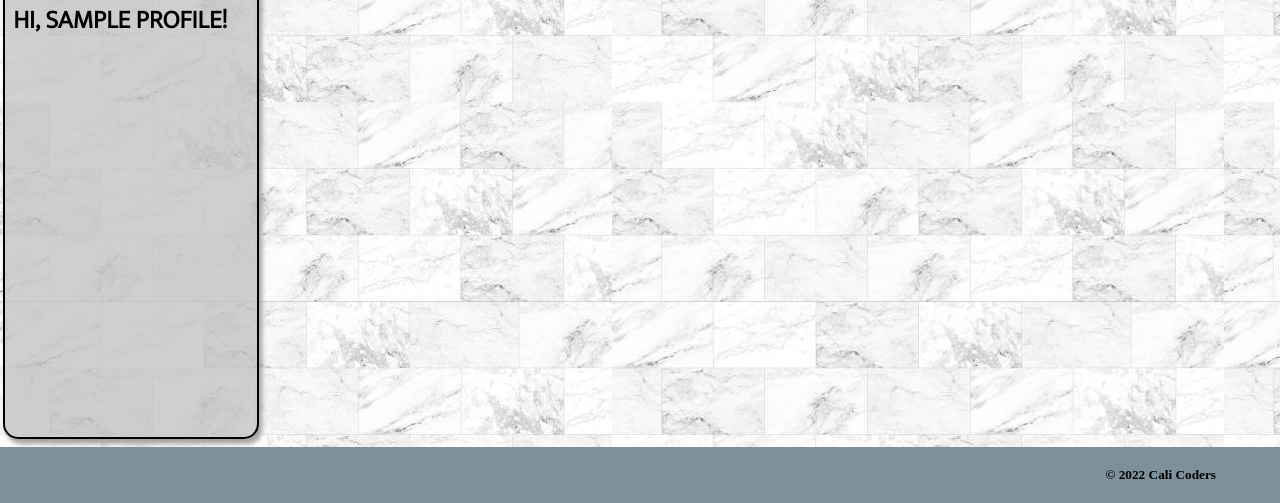
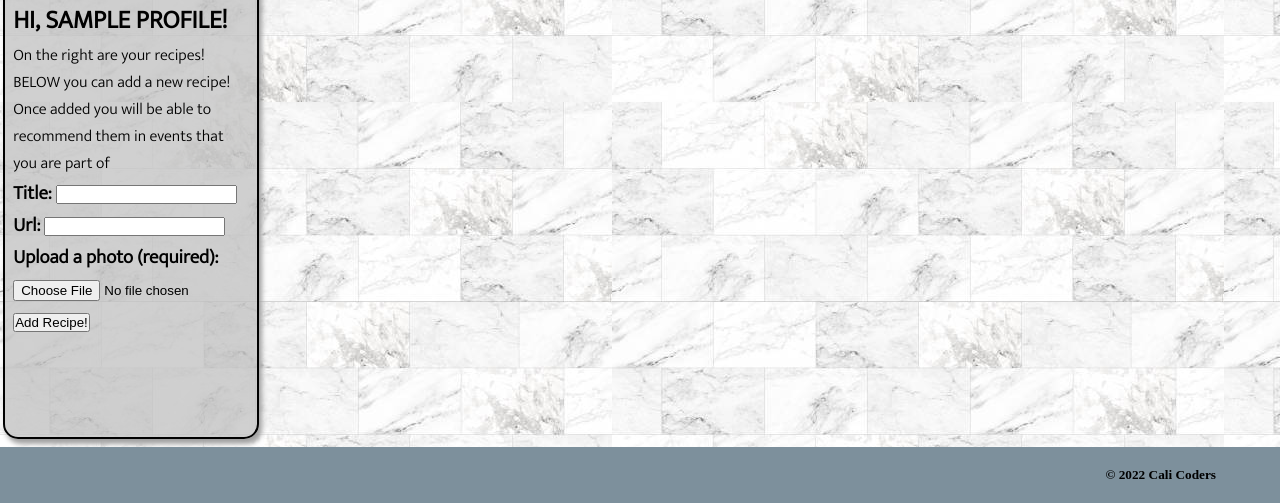
Before and after one commit to adevlinb/fakebuds, a Django app: page /recipes/ in a window 1280 px wide. Shown: the part 297-800 px from the top of the page. Run offline with Django 4.2, Linux system fonts and the light colour scheme; a user stored in the database is signed in; tables that the repository leaves empty hold one stand-in row (values such as "Sample post").

Commit message:
css updates

```diff
--- a/main_app/templates/base.html
+++ b/main_app/templates/base.html
@@ -24,10 +24,7 @@
     {% if user.is_authenticated %}
         <nav id="loggedIn">
             <div class="nav_ul">
-                {% for photo in user.profile.photoprofile_set.all %}
-                <img class="user-image" src="{{photo.url}}">
-                {% endfor %}
-                <h5 id="welcomeUsername">Hi, {{ user.profile.name }}!</h5>
+                <h5 class="taste_title">TASTE•BUDS</h5>
             </div>
             <ul class="nav_ul">
                 <li><a href="{% url 'dashboard' %}">DASHBOARD</a></li>
--- a/main_app/templates/recipes/index.html
+++ b/main_app/templates/recipes/index.html
@@ -11,14 +11,18 @@
         <div style="background: url({{photo.url}}); background-size: cover; background-position: 50%;"></div>
         {% endfor %}
         <h5 id="welcomeUsername">Hi, {{ user.profile.name }}!</h5>
-
+        <p>On the right are your recipes!</p>
+        <p>BELOW you can add a new recipe! Once added
+            you will be able to recommend them in events that you are part of</p>
+        <form action="{% url 'add_recipe' %}" enctype="multipart/form-data" method="POST">
+            {% csrf_token %}
+            {{ recipe_form.as_p }}
+            <p>Upload a photo (required):</p>
+            <input type="file" required name="photo-file">
+            <input type="submit" class="btn" value="Add Recipe!">
+        </form>
     </div>
 
-    <div class="horizontal" id="recipeIndexHeading">
-        <h3>{{ user.profile.name }}'s Recipes</h3>
-        <h3><a class="btn" href="{% url 'recipes_create_page' %}"> ADD A NEW RECIPE</a><h3>
-        <!-- <a class="btn-floating btn-med waves-effect waves-light red" href="{% url 'recipes_create_page' %}"><h3>+</h3></a> -->
-    </div>
     <div class="recipeIndexRow">
         {% if recipes.count %}
         {% for recipe in recipes %}
--- a/main_app/views.py
+++ b/main_app/views.py
@@ -219,7 +219,8 @@ def unassoc_profile(request, group_id):
 @login_required
 def recipes_index(request):
   recipes = Recipe.objects.filter(user=request.user)
-  return render(request, 'recipes/index.html', { 'recipes': recipes })
+  recipe_form = RecipeForm()
+  return render(request, 'recipes/index.html', { 'recipes': recipes, 'recipe_form': recipe_form })
 
 def recipes_create_page(request):
   recipe_form = RecipeForm()
```
Also changed, not shown: main_app/templates/groups/index.html (+23 -1 lines).
